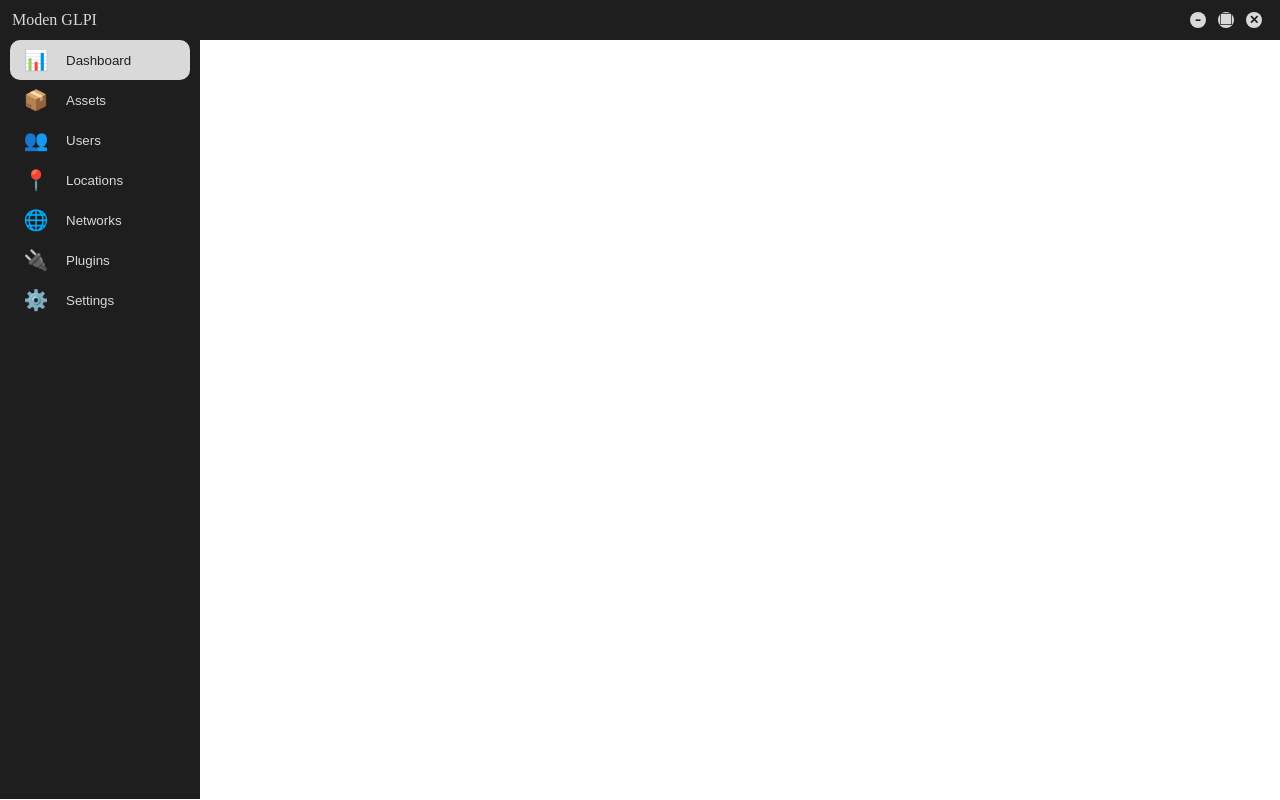
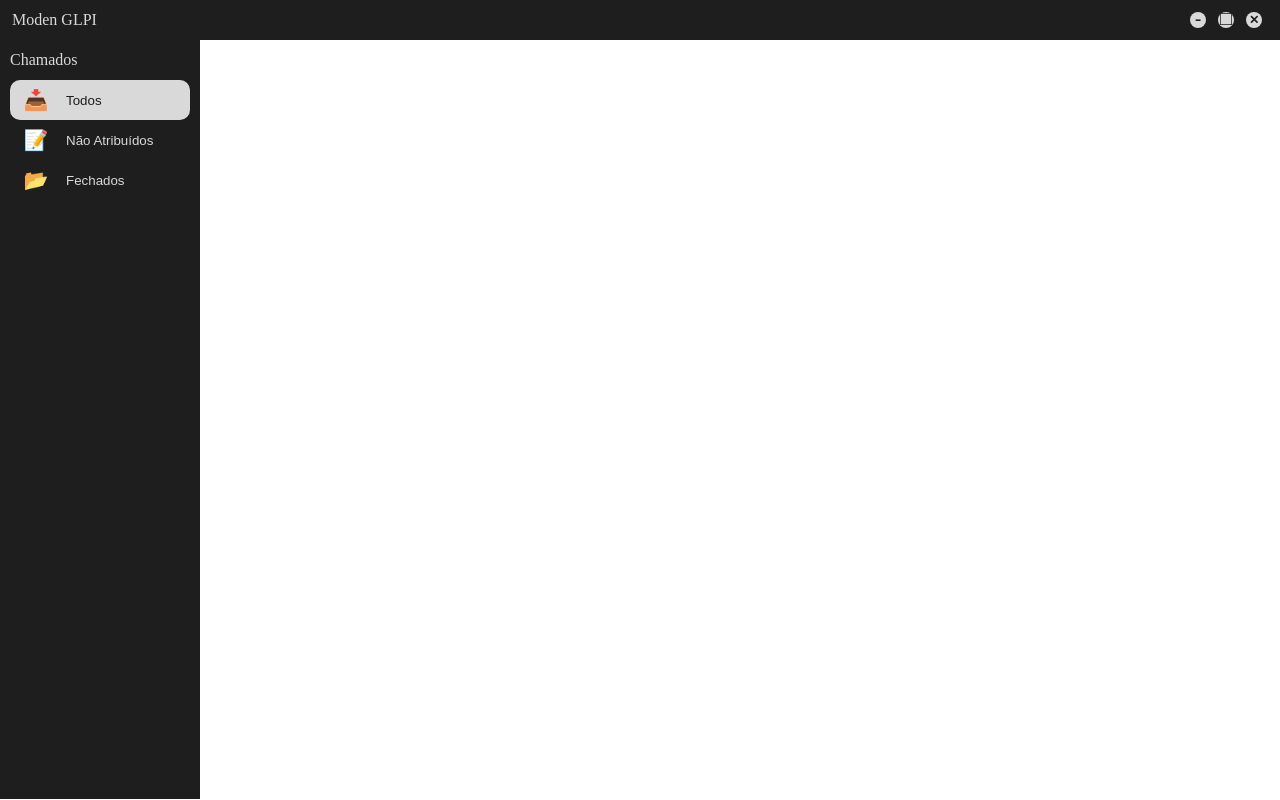
Before and after one commit to MidoriAKA/NewG, a React app: page / in a window 1280 px wide. Built offline with nearby package versions, Linux system fonts and the light colour scheme.

Commit message:
:construction: : WIP

```diff
--- a/src/web/components/SideMenu/SideMenuView.tsx
+++ b/src/web/components/SideMenu/SideMenuView.tsx
@@ -1,55 +1,11 @@
 import * as style from "@styles/components/SideMenu/SideMenu"
 import { useState } from "react";
 
+import sidemenuItems from "./sideMenuItems.json" assert { type: "json" };
+
 export const SidemenuView = () => {
 
-  type Active =
-    | "dashboard"
-    | "assets"
-    | "users"
-    | "locations"
-    | "networks"
-    | "plugins"
-    | "settings";
-  const [isActive, setActive] = useState<Active>("dashboard");
-
-  const sidemenuItems = [
-    {
-      icon: "📊",
-      text: "Dashboard",
-      active: "dashboard",
-    },
-    {
-      icon: "📦",
-      text: "Assets",
-      active: "assets",
-    },
-    {
-      icon: "👥",
-      text: "Users",
-      active: "users",
-    },
-    {
-      icon: "📍",
-      text: "Locations",
-      active: "locations",
-    },
-    {
-      icon: "🌐",
-      text: "Networks",
-      active: "networks",
-    },
-    {
-      icon: "🔌",
-      text: "Plugins",
-      active: "plugins",
-    },
-    {
-      icon: "⚙️",
-      text: "Settings",
-      active: "settings",
-    },
-  ];
+  const [isActive, setActive] = useState<Active>("allTickets");
 
   return (
     <>
@@ -57,6 +13,16 @@
         className="side-menu"
         css={style.Container}
       >
+        <div
+          className="side-menu__section"
+          css={style.Section}
+        >
+          <span
+            className="side-menu__section__text"
+            css={style.SectionText}
+          >
+            Chamados</span>
+        </div>
         {sidemenuItems.map((item, index) => (
           <button
             key={index}
--- /dev/null
+++ b/src/web/components/SideMenu/sideMenuItems.json
@@ -0,0 +1,17 @@
+[
+  {
+    "icon": "📥",
+    "text": "Todos",
+    "active": "allTickets"
+  },
+  {
+    "icon": "📝",
+    "text": "Não Atribuídos",
+    "active": "notAssigned"
+  },
+  {
+    "icon": "📂",
+    "text": "Fechados",
+    "active": "closed"
+  }
+]
--- /dev/null
+++ b/src/web/components/SideMenu/sideMenuItemsTypes.d.ts
@@ -0,0 +1,4 @@
+type Active =
+  | "allTickets"
+  | "notAssigned"
+  | "closed";
--- a/src/web/styles/components/SideMenu/SideMenu.ts
+++ b/src/web/styles/components/SideMenu/SideMenu.ts
@@ -8,6 +8,16 @@
   alignContent: "center",
   height: "calc(100dvh - 41px)",
   width: "200px",
+});
+
+export const Section: SerializedStyles = css({
+  ...VerticalCenter,
+  justifyContent: "unset",
+  alignContent: "center",
+  border: "none",
+  height: "auto",
+  width: "90%",
+  minHeight: "40px"
 });
 
 const ItemWrapperBase = {
@@ -28,6 +38,7 @@
   ...BGWhite,
   borderRadius: "10px"
 });
+
 export const ItemIcon: SerializedStyles = css({
   ...VerticalCenter,
   height: "100%",
--- a/tsconfig.json
+++ b/tsconfig.json
@@ -7,6 +7,7 @@
         "strict": true,
         "jsx": "react-jsx",
         "jsxImportSource": "@emotion/react",
+        "resolveJsonModule": true,
         "baseUrl": "./",
         "paths": {
             "@src/*": ["src/*"],
```
Also changed, not shown: 2 other files (tests, documents, lock files or other folders).
